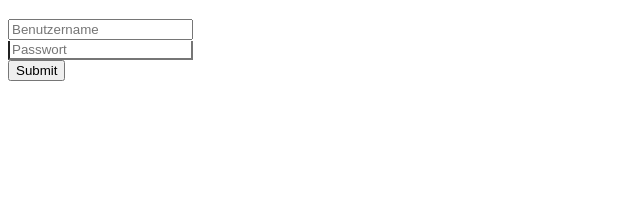
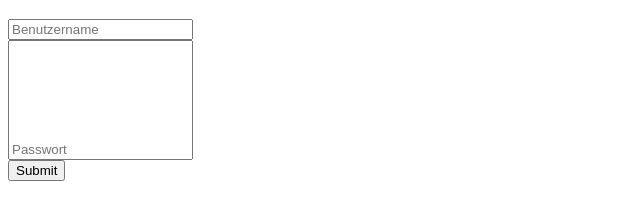
Before and after one commit to davekitz/immorechner-graz-so3a5f, a website: page index.html in a window 1280 px wide. Shown: the part 61-280 px from the top of the page, without its empty margins (0-640 px from the left). Drawn offline with Linux system fonts and the light colour scheme.

Commit message:
2 files modified

```diff
--- a/index.html
+++ b/index.html
@@ -7,11 +7,9 @@
 
   <body>
     <h1>Login Formular</h1>
-    <div id="login">
       <input id="username" type="text" name="username" placeholder="Benutzername"><br>
       <input id="password" type="password" name="password" placeholder="Passwort"><br>
       <input id="submit" type="submit" name="submit">
-    </div>
   </body>
 
 </html>
--- a/style.css
+++ b/style.css
@@ -1,3 +1,7 @@
 #password {
-  border-top: 10px;
+  padding-top: 100px;
 }
+
+input [type=text] {
+  padding-bottom: 100px;
+}
```
